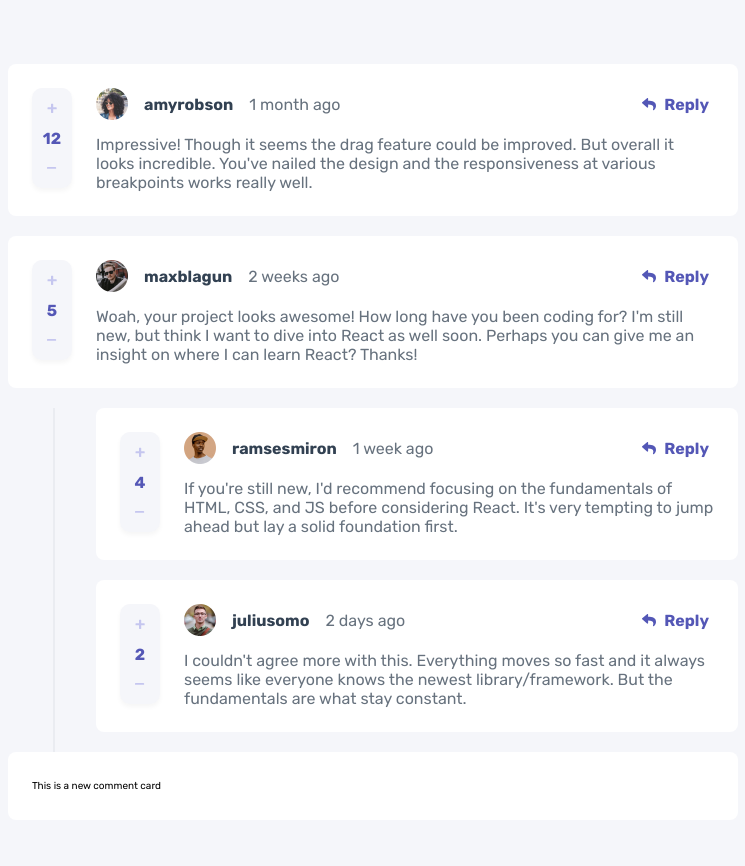
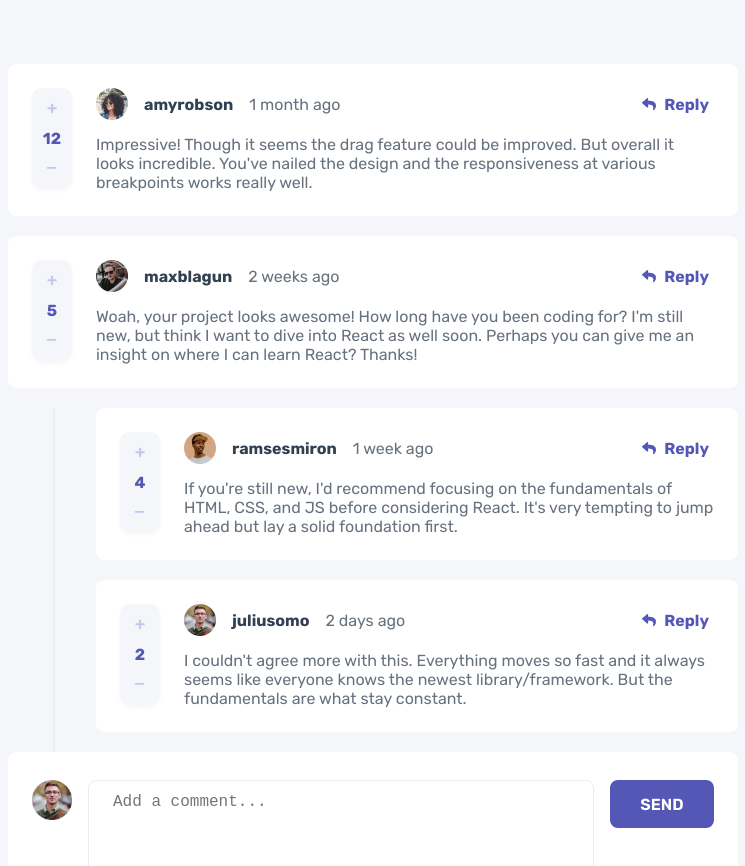
Before and after one commit to adarshcodes/interective-comment-section, a React (Create React App) app: page / in a window 1280 px wide. Shown: the top 866 px of the page, without its empty margins (267-1012 px from the left). Built offline with nearby package versions, Linux system fonts and the light colour scheme.

Commit message:
styled new comment component

```diff
--- a/src/Assets/sass/components/_comment.scss
+++ b/src/Assets/sass/components/_comment.scss
@@ -92,8 +92,56 @@
 }
 
 .new-comment {
+	@include flex-row;
+	align-items: flex-start;
 	padding: 2.8rem 2.4rem;
 	width: 73rem;
 	border-radius: 0.8rem;
 	background-color: $white;
+
+	&__avatar {
+		width: 4rem;
+		margin-right: 1.6rem;
+	}
+
+	&__add-comment {
+		width: 50.6rem;
+		height: 9.6rem;
+		border-radius: 0.8rem;
+		border: 0.1rem solid $light-gray;
+		resize: none;
+		outline: none;
+		transition: all 0.2s;
+		padding: 1.2rem 2.4rem;
+		font-size: 1.6rem;
+		color: $grayish-blue;
+
+		&:focus {
+			border: 0.1rem solid $moderate-blue;
+			box-shadow: rgba(0, 0, 0, 0.06) 0px 2px 4px 0px inset;
+		}
+	}
+
+	&__btn-comment {
+		width: 10.4rem;
+		height: 4.8rem;
+		font-size: 1.6rem;
+		font-weight: 600;
+		color: $white;
+		background-color: $moderate-blue;
+		border-radius: 0.8rem;
+		text-transform: uppercase;
+		@include flex-row-center;
+		cursor: pointer;
+		transition: all 0.2s;
+		margin-left: 1.6rem;
+
+		&:hover {
+			@include neuHover;
+		}
+
+		&:active {
+			transform: scale(0.9);
+		}
+	}
 }
--- a/src/Assets/sass/main.css
+++ b/src/Assets/sass/main.css
@@ -123,10 +123,61 @@ body {
 }
 
 .new-comment {
+  display: flex;
+  flex-direction: row;
+  align-items: flex-start;
   padding: 2.8rem 2.4rem;
   width: 73rem;
   border-radius: 0.8rem;
   background-color: #ffffff;
+}
+
+.new-comment__avatar {
+  width: 4rem;
+  margin-right: 1.6rem;
+}
+
+.new-comment__add-comment {
+  width: 50.6rem;
+  height: 9.6rem;
+  border-radius: 0.8rem;
+  border: 0.1rem solid #eaecf1;
+  resize: none;
+  outline: none;
+  transition: all 0.2s;
+  padding: 1.2rem 2.4rem;
+  font-size: 1.6rem;
+  color: #67727e;
+}
+
+.new-comment__add-comment:focus {
+  border: 0.1rem solid #5457b6;
+  box-shadow: rgba(0, 0, 0, 0.06) 0px 2px 4px 0px inset;
+}
+
+.new-comment__btn-comment {
+  width: 10.4rem;
+  height: 4.8rem;
+  font-size: 1.6rem;
+  font-weight: 600;
+  color: #ffffff;
+  background-color: #5457b6;
+  border-radius: 0.8rem;
+  text-transform: uppercase;
+  display: flex;
+  justify-content: center;
+  align-items: center;
+  cursor: pointer;
+  transition: all 0.2s;
+  margin-left: 1.6rem;
+}
+
+.new-comment__btn-comment:hover {
+  box-shadow: -2px -2px 6px rgba(255, 255, 255, 0.6), -2px -2px 4px rgba(255, 255, 255, 0.4), 2px 2px 2px rgba(255, 255, 255, 0.05), 2px 2px 4px rgba(0, 0, 0, 0.1);
+}
+
+.new-comment__btn-comment:active {
+  transform: scale(0.9);
 }
 
 .vote-counter {
--- a/src/components/NewComment.jsx
+++ b/src/components/NewComment.jsx
@@ -1,8 +1,28 @@
 // native import
 import React from "react";
 
+// image import
+import currentUser from "../assets/images/avatars/image-juliusomo.webp";
+
 function NewComment() {
-	return <div className="new-comment">This is a new comment card</div>;
+	return (
+		<div className="new-comment">
+			<img
+				src={currentUser}
+				alt="user-avatar"
+				className="new-comment__avatar"
+			/>
+			<div className="new-comment__form">
+				<textarea
+					name="add-comment"
+					id="add-comment"
+					className="new-comment__add-comment"
+					placeholder="Add a comment..."
+				></textarea>
+			</div>
+			<div className="new-comment__btn-comment">Send</div>
+		</div>
+	);
 }
 
 export default NewComment;
```
Also changed, not shown: 1 other file (tests, documents, lock files or other folders).
